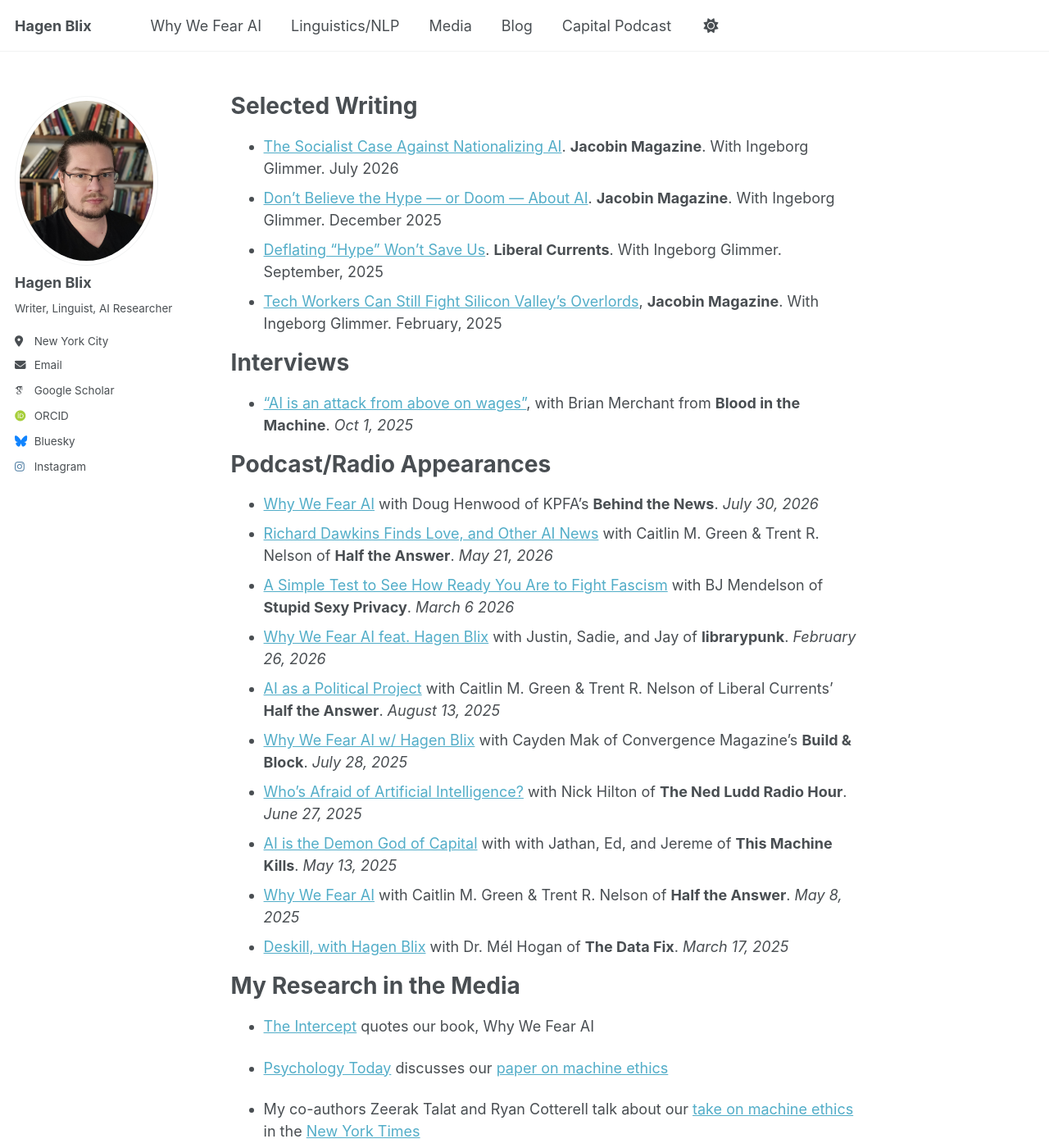
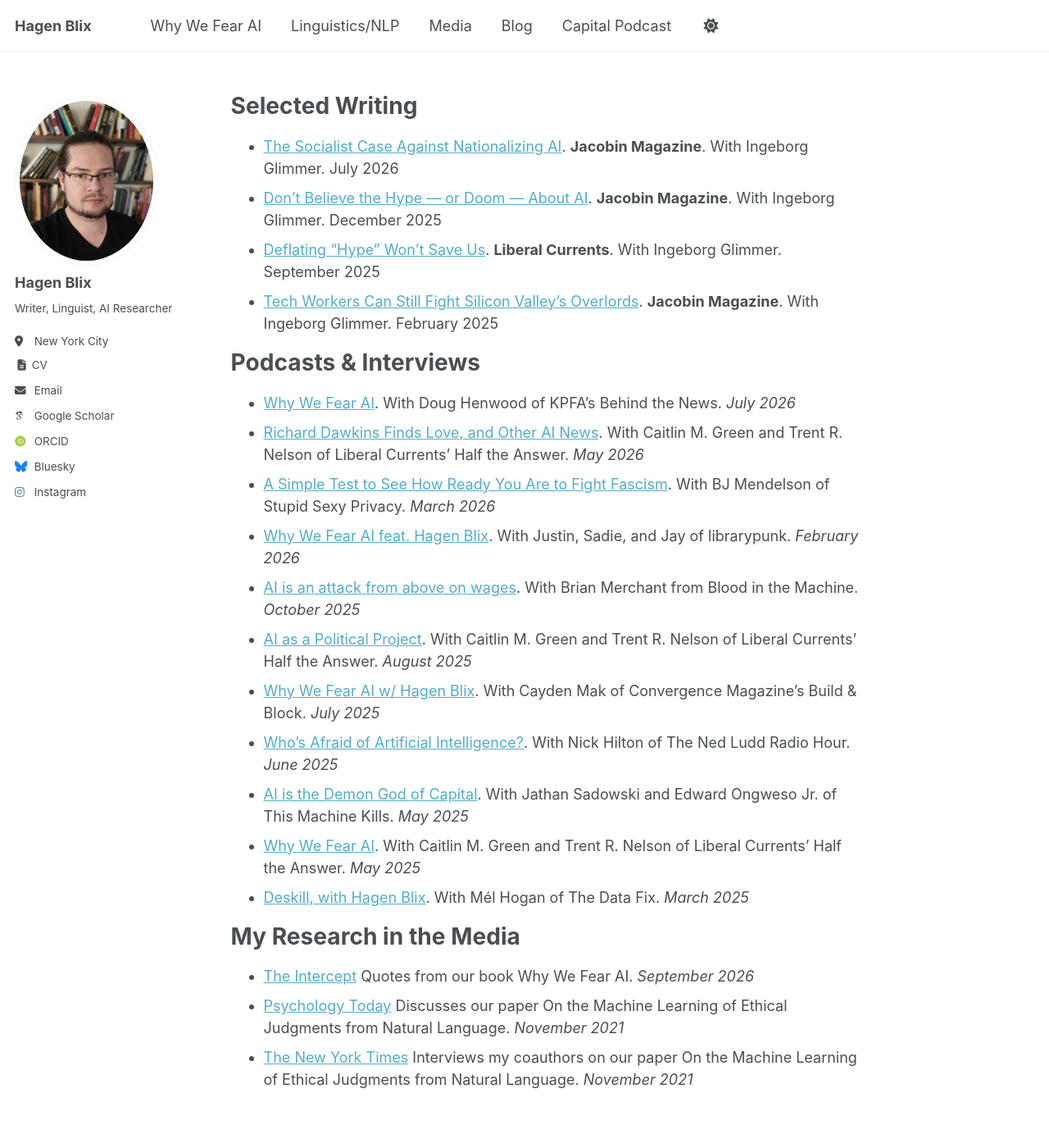
Before and after one commit to hagenblix/hagenblix.github.io, a Jekyll site: the page built from _pages/media.md, in a window 1280 px wide and 1400 px high. Shown: the whole window at 82% size. Built offline with Jekyll 4.4.1, drawn with Linux system fonts in a browser that asks for light colours; some web fonts are replaced; a script that is not in the unit is left out.

Commit message:
switching to automated generation for publications.md and media.md
Also updated the CV

```diff
--- a/_data/navigation.yml
+++ b/_data/navigation.yml
@@ -12,7 +12,7 @@ main:
     url: /wwfai/
 
   - title: "Linguistics/NLP"
-    url: /linguistics/
+    url: /publications/
 
   - title: "Media"
     url: /media/
--- a/_includes/author-profile.html
+++ b/_includes/author-profile.html
@@ -34,8 +34,14 @@
         <li><a href="{{ author.uri }}"><i class="fas fa-fw fa-link icon-pad-right" aria-hidden="true"></i>{{ site.data.ui-text[site.locale].website_label | default: "Website" }}</a></li>
       {% endif %}
       {% if author.email %}
+		<li>
+			<a href="{{ '/cv/' | relative_url }}">
+				<i class="fas fa-fw fa-file-alt" aria-hidden="true"></i> CV
+			</a>
+		</li>
         <li><a href="mailto:{{ author.email }}"><i class="fas fa-fw fa-envelope icon-pad-right" aria-hidden="true"></i>{{ site.data.ui-text[site.locale].email_label | default: "Email" }}</a></li>
       {% endif %}
+
 
       <!-- Font Awesome and Academicons icons / Academic websites -->
       {% if author.academia %}
--- a/_pages/media.md
+++ b/_pages/media.md
@@ -4,41 +4,35 @@ title: ""
 excerpt: ""
 author_profile: true
 redirect_from:
+  - /writing.html
   - /media.html
 ---
 
+<!-- Generated from hb_CV.yaml by export_site.py. Edit the YAML, not this file. -->
+
 Selected Writing
-===========
+================
 - [The Socialist Case Against Nationalizing AI](https://jacobin.com/2026/07/ai-nationalization-wage-depression-de-skilling). **Jacobin Magazine**. With Ingeborg Glimmer. July 2026
--  [Don’t Believe the Hype — or Doom — About AI](https://jacobin.com/2025/12/hype-artificial-intelligence-vc-capital). **Jacobin Magazine**. With Ingeborg Glimmer. December 2025
-- [Deflating “Hype” Won’t Save Us](https://www.liberalcurrents.com/deflating-hype-wont-save-us/). **Liberal Currents**. With Ingeborg Glimmer. September, 2025
-- [Tech Workers Can Still Fight Silicon Valley’s Overlords](https://jacobin.com/2025/02/tech-workers-silicon-valley-trump), **Jacobin Magazine**. With Ingeborg Glimmer. February, 2025
+- [Don’t Believe the Hype — or Doom — About AI](https://jacobin.com/2025/12/hype-artificial-intelligence-vc-capital). **Jacobin Magazine**. With Ingeborg Glimmer. December 2025
+- [Deflating “Hype” Won’t Save Us](https://www.liberalcurrents.com/deflating-hype-wont-save-us/). **Liberal Currents**. With Ingeborg Glimmer. September 2025
+- [Tech Workers Can Still Fight Silicon Valley’s Overlords](https://jacobin.com/2025/02/tech-workers-silicon-valley-trump). **Jacobin Magazine**. With Ingeborg Glimmer. February 2025
 
-Interviews
-===========
-
-- ["AI is an attack from above on wages"](https://www.bloodinthemachine.com/p/ai-is-an-attack-from-above-on-wages), with Brian Merchant from **Blood in the Machine**. *Oct 1, 2025*
-
-
-Podcast/Radio Appearances
-===========
-- [Why We Fear AI](https://kpfa.org/episode/behind-the-news-july-30-2026/) with Doug Henwood of KPFA's **Behind the News**. *July 30, 2026*
-- [Richard Dawkins Finds Love, and Other AI News](https://www.liberalcurrents.com/richard-dawkins-finds-love-isolation-as-a-societal-norm-and-other-ai-news-half-the-answer-84-with-hagen-blix/) with Caitlin M. Green & Trent R. Nelson of **Half the Answer**. *May 21, 2026*
-- [A Simple Test to See How Ready You Are to Fight Fascism](https://www.stupidsexyprivacy.com/a-simple-test-to-see-how-ready-you-are-to-fight-fascism/) with BJ Mendelson of **Stupid Sexy Privacy**. *March 6 2026*
-- [Why We Fear AI feat. Hagen Blix](https://www.librarypunk.gay/e/159-why-we-fear-ai-feat-hagen-blix/) with Justin, Sadie, and Jay of **librarypunk**. *February 26, 2026*
-- [AI as a Political Project](https://www.liberalcurrents.com/half-the-answer-27-ai-as-a-political-project/) with Caitlin M. Green & Trent R. Nelson of Liberal Currents' **Half the Answer**. *August 13, 2025*
-- [Why We Fear AI w/ Hagen Blix](https://convergencemag.com/podcast/why-we-fear-ai-w-hagen-blix/) with  Cayden Mak of Convergence Magazine's **Build & Block**. *July 28, 2025*
-- [Who's Afraid of Artificial Intelligence?](https://shows.acast.com/the-ned-ludd-radio-hour/episodes/whos-afraid-of-artificial-intelligence) with Nick Hilton of **The Ned Ludd Radio Hour**. *June 27, 2025*
-- [AI is the Demon God of Capital](https://www.patreon.com/posts/405-ai-is-demon-128825323) with  with Jathan, Ed, and Jereme of **This Machine Kills**. *May 13, 2025*
-- [Why We Fear AI](https://www.liberalcurrents.com/halftheanswer/half-the-answer-11-why-we-fear-ai/) with Caitlin M. Green & Trent R. Nelson of **Half the Answer**. *May 8, 2025*
-- [Deskill, with Hagen Blix](https://shows.acast.com/the-data-fix/episodes/deskill-with-hagen-blix) with Dr. Mél Hogan of **The Data Fix**. *March 17, 2025*
-
-
+Podcasts & Interviews
+=====================
+- [Why We Fear AI](https://kpfa.org/episode/behind-the-news-july-30-2026/). With Doug Henwood of KPFA’s Behind the News. *July 2026*
+- [Richard Dawkins Finds Love, and Other AI News](https://www.liberalcurrents.com/richard-dawkins-finds-love-isolation-as-a-societal-norm-and-other-ai-news-half-the-answer-84-with-hagen-blix/). With Caitlin M. Green and Trent R. Nelson of Liberal Currents’ Half the Answer. *May 2026*
+- [A Simple Test to See How Ready You Are to Fight Fascism](https://www.stupidsexyprivacy.com/a-simple-test-to-see-how-ready-you-are-to-fight-fascism/). With BJ Mendelson of Stupid Sexy Privacy. *March 2026*
+- [Why We Fear AI feat. Hagen Blix](https://www.librarypunk.gay/e/159-why-we-fear-ai-feat-hagen-blix/). With Justin, Sadie, and Jay of librarypunk. *February 2026*
+- [AI is an attack from above on wages](https://www.bloodinthemachine.com/p/ai-is-an-attack-from-above-on-wages). With Brian Merchant from Blood in the Machine. *October 2025*
+- [AI as a Political Project](https://www.liberalcurrents.com/half-the-answer-27-ai-as-a-political-project/). With Caitlin M. Green and Trent R. Nelson of Liberal Currents’ Half the Answer. *August 2025*
+- [Why We Fear AI w/ Hagen Blix](https://convergencemag.com/podcast/why-we-fear-ai-w-hagen-blix/). With Cayden Mak of Convergence Magazine’s Build & Block. *July 2025*
+- [Who's Afraid of Artificial Intelligence?](https://shows.acast.com/the-ned-ludd-radio-hour/episodes/whos-afraid-of-artificial-intelligence). With Nick Hilton of The Ned Ludd Radio Hour. *June 2025*
+- [AI is the Demon God of Capital](https://www.patreon.com/posts/405-ai-is-demon-128825323). With Jathan Sadowski and Edward Ongweso Jr. of This Machine Kills. *May 2025*
+- [Why We Fear AI](https://www.liberalcurrents.com/halftheanswer/half-the-answer-11-why-we-fear-ai/). With Caitlin M. Green and Trent R. Nelson of Liberal Currents’ Half the Answer. *May 2025*
+- [Deskill, with Hagen Blix](https://shows.acast.com/the-data-fix/episodes/deskill-with-hagen-blix). With Mél Hogan of The Data Fix. *March 2025*
 
 My Research in the Media
-=============
-- [The Intercept](https://theintercept.com/2026/09/14/ai-doom-apocalypse-risk/) quotes our book, Why We Fear AI
-
-- [Psychology Today](https://www.psychologytoday.com/us/blog/ethically-speaking/202111/ai-can-make-moral-judgments-should-it) discusses our [paper on machine ethics](https://arxiv.org/abs/2111.04158)
-
-- My co-authors Zeerak Talat and Ryan Cotterell talk about our [take on machine ethics](https://arxiv.org/abs/2111.04158) in the [New York Times](https://www.nytimes.com/2021/11/19/technology/can-a-machine-learn-morality.html)
+========================
+- [The Intercept](https://theintercept.com/2026/09/14/ai-doom-apocalypse-risk/) Quotes from our book Why We Fear AI. *September 2026*
+- [Psychology Today](https://www.psychologytoday.com/us/blog/ethically-speaking/202111/ai-can-make-moral-judgments-should-it) Discusses our paper On the Machine Learning of Ethical Judgments from Natural Language. *November 2021*
+- [The New York Times](https://www.nytimes.com/2021/11/19/technology/can-a-machine-learn-morality.html) Interviews my coauthors on our paper On the Machine Learning of Ethical Judgments from Natural Language. *November 2021*
```
Also changed, not shown: _pages/cv.md (+1 -1 lines), _pages/linguistics.md (deleted, +0 -32 lines), _pages/publications.md (added, +38 -0 lines), 4 other files.
